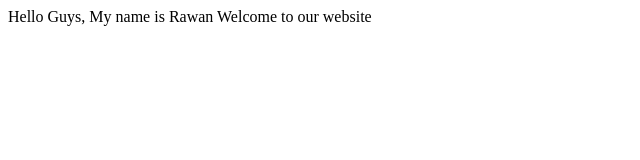
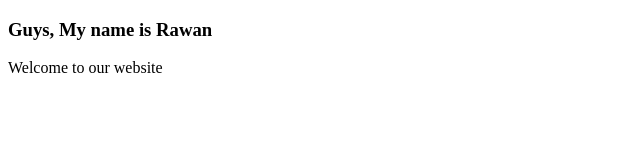
Before and after one commit to Adventurers-team/lab15, a plain HTML site: page index.html in a window 1280 px wide. Shown: the whole page, without its empty margins (0-640 px from the left). Drawn offline with Linux system fonts and the light colour scheme.

Commit message:
practicing

```diff
--- a/index.html
+++ b/index.html
@@ -7,7 +7,9 @@
     <title>Document</title>
 </head>
 <body>
-    Hello Guys, My name is Rawan
+    <h3>Guys, My name is Rawan</h3>
     Welcome to our website
+
+
 </body>
 </html>
```
